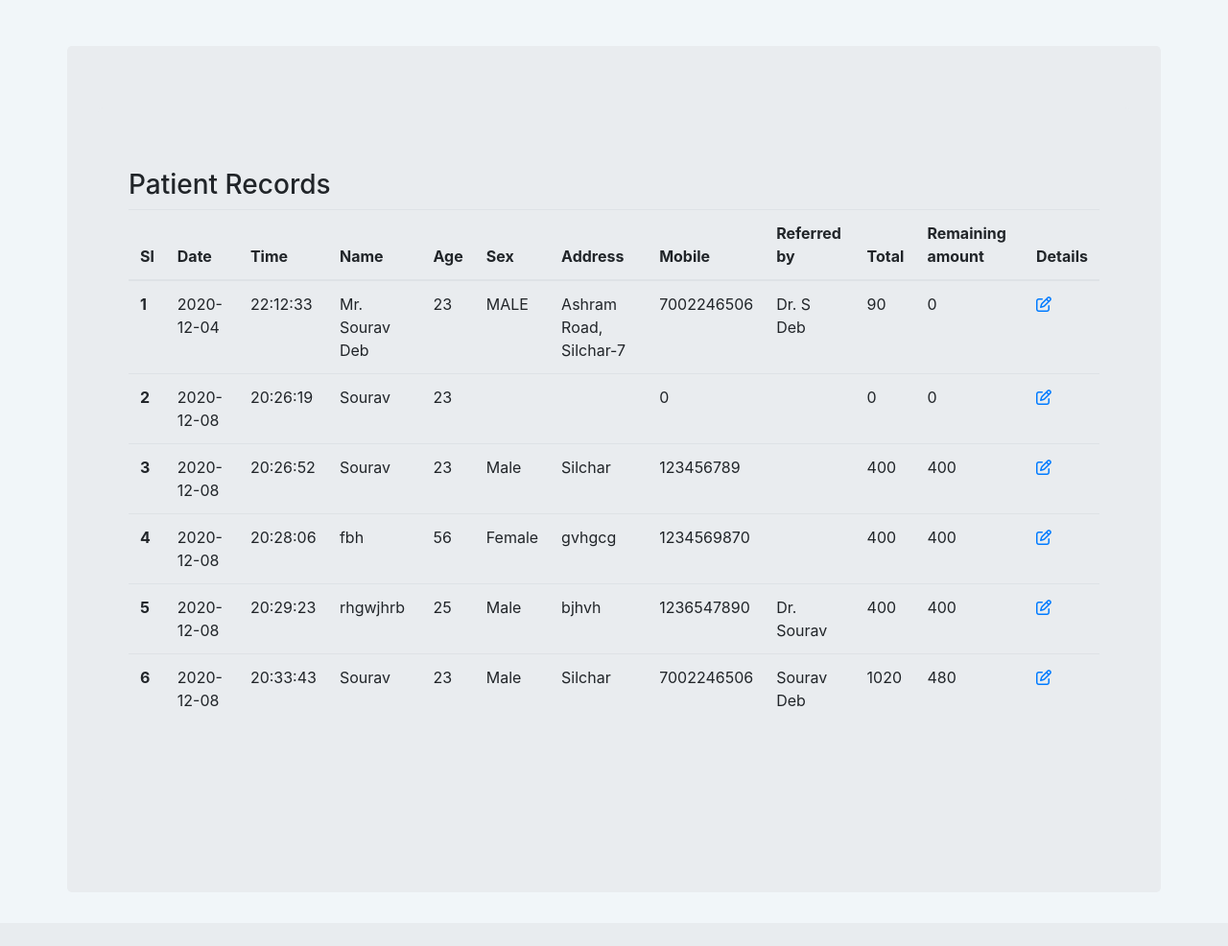
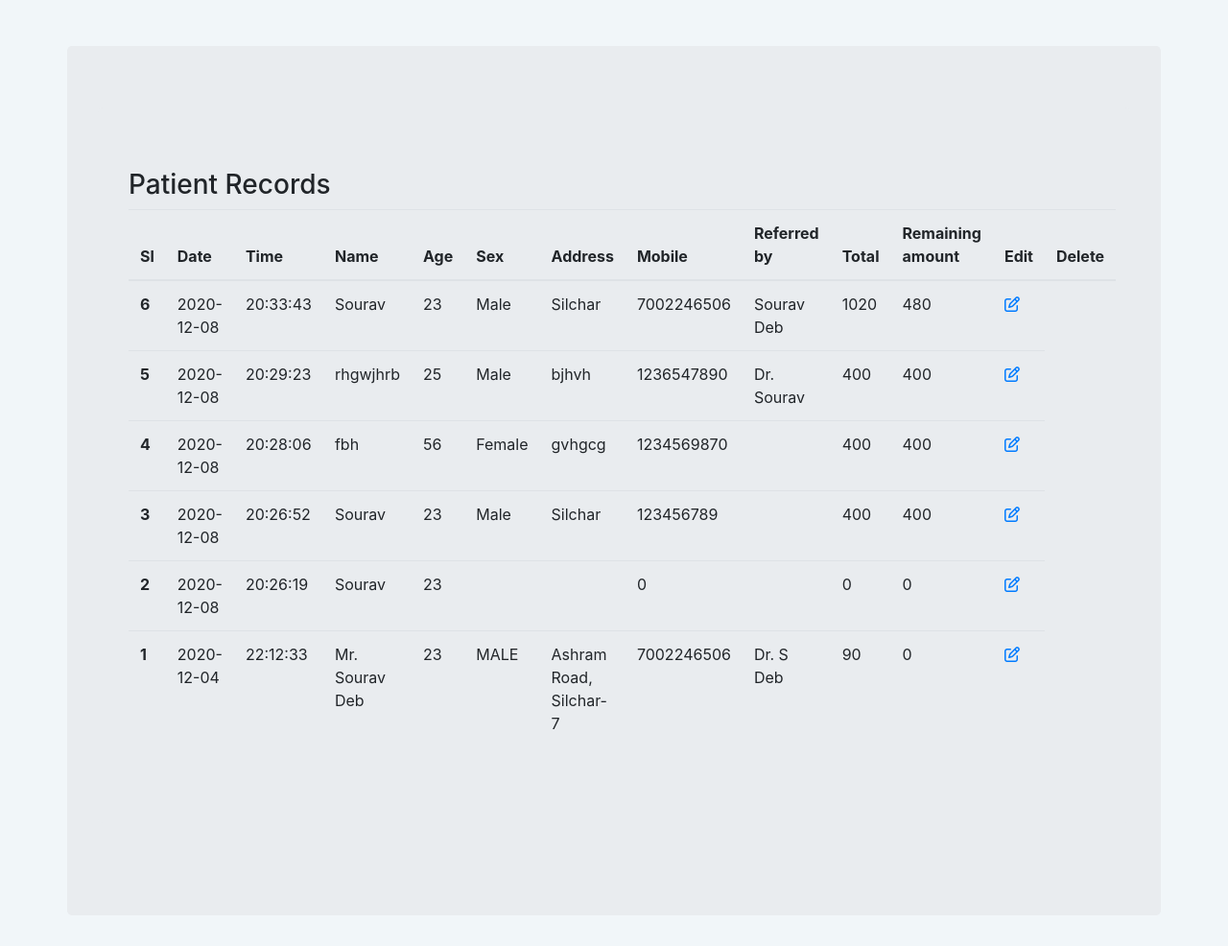
Before and after one commit to CodeArtisanRiz/Lab, a PHP site: page /patientList.php in a window 1280 px wide. Shown: the whole page at 96% size. Before the commit the page ends 736 px from the top, so only its background shows below. Run offline with PHP 8.4, Linux system fonts and the light colour scheme; data comes from the database, SQL or seed files in the repository; data that the repository does not hold is empty; some libraries are stand-ins or nearby versions.

Commit message:
Update patientList.php

```diff
--- a/patientList.php
+++ b/patientList.php
@@ -45,8 +45,8 @@
                                 <th scope="col ">Net Total</th>
                                 <th scope="col ">Advance</th> -->
                                 <th scope="col ">Remaining amount</th>
-
-                                <th scope="col ">Details</th>
+                                <th scope="col ">Edit</th>
+                                <th scope="col ">Delete</th>
 
                             </tr>
                         </thead>
@@ -54,7 +54,7 @@
 
 <!-- PHP Query for fetching Patients's data from database and displaying in the <table> format. -->
                         <?php
-                            $selectquery = " SELECT * from patients ";
+                            $selectquery = "SELECT * from patients ORDER BY pid DESC";
 
                             $query = mysqli_query($con,$selectquery);
 
@@ -77,9 +77,8 @@
                                     <td><?php echo $res['remainingAmt']; ?></td>
 
                                     <!-- HyperLink for Editing/Updating data in database, by passing every data in a variable. -->
-                                    <td><a href="docUpdate.php?ids=<?php echo $res['pid']?>&dn=<?php echo $res['pname']?>&qu=<?php echo $res['quali']?>&sp=<?php echo $res['special']?>&mb=<?php echo $res['mobile']?>&rc=<?php echo $res['refcent'] ?>"><i class="fa fa-edit" aria-hidden="true"></i></a></td>
-                                    <!--HyperLink for Deleting data in database through Doctor's ID (did). -->
-                                    <!-- <td><a href="assets/process/docDel.php?ids=<?php echo $res['pid']?>"><i class="fa fa-trash" aria-hidden="true"></i></a></td> -->
+                                    <td><a href="invoice.php?id=<?php echo $res['pid']?>&date=<?php echo $res['date']?>&time=<?php echo $res['time']?>&name=<?php echo $res['pname']?>&age=<?php echo $res['age']?>&sex=<?php echo $res['sex'] ?>"><i class="fa fa-edit" aria-hidden="true"></i></a></td>
+                                     <!-- <td><a href="assets/process/docDel.php?ids=<?php echo $res['pid']?>"><i class="fa fa-trash" aria-hidden="true"></i></a></td> -->
 
                                 </tr>
                             <?php
```
